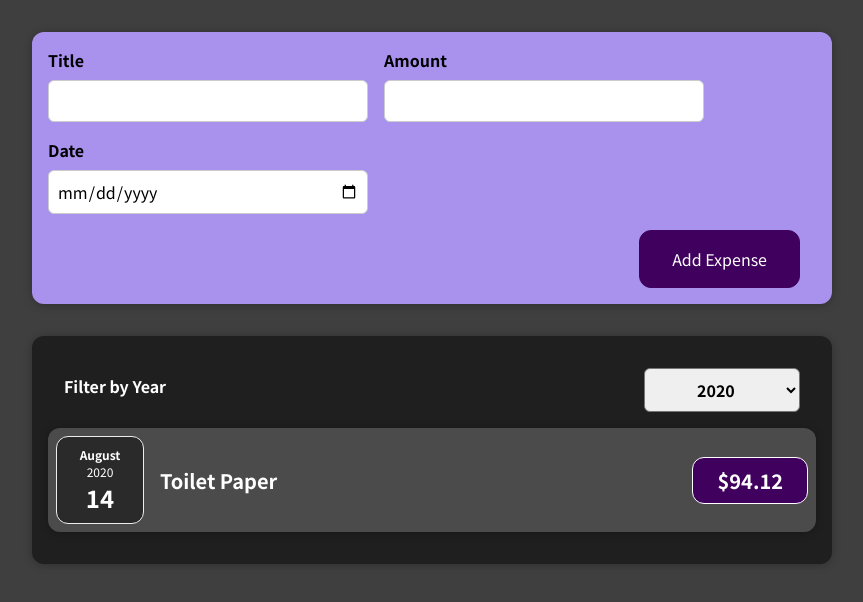
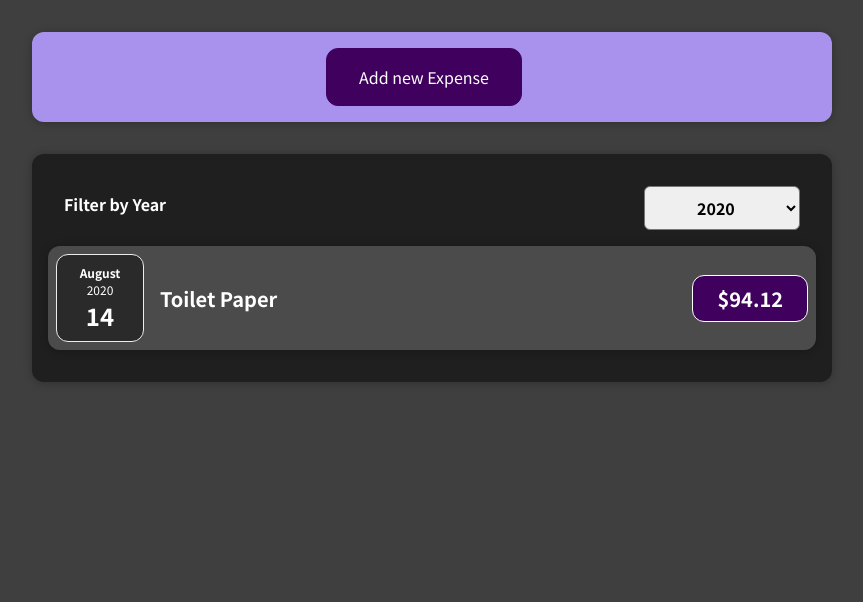
Before and after one commit to Seung-IL-Bang/react-practice, a React (Create React App) app: page / in a window 1280 px wide. Shown: the top 602 px of the page, without its empty margins (208-1071 px from the left). Built offline with nearby package versions, Linux system fonts and the light colour scheme.

Commit message:
[UPD] before implementaing  Chart

```diff
--- a/src/components/Expenses/ExpenseItem.js
+++ b/src/components/Expenses/ExpenseItem.js
@@ -1,10 +1,11 @@
-import './ExpenseItem.css'
-import ExpenseDate from './ExpenseDate';
-import Card from '../UI/Card';
-import { useState } from 'react';
+import "./ExpenseItem.css";
+import ExpenseDate from "./ExpenseDate";
+import Card from "../UI/Card";
+import { useState } from "react";
 
 export default function ExpenseItem(props) {
   return (
+    <li>
       <Card className="expense-item">
         <ExpenseDate date={props.date} />
         <div className="expense-item__description">
@@ -12,5 +13,6 @@
           <div className="expense-item__price">${props.amount}</div>
         </div>
       </Card>
+    </li>
   );
 }
--- a/src/components/Expenses/Expenses.js
+++ b/src/components/Expenses/Expenses.js
@@ -3,6 +3,7 @@
 import ExpenseItem from "./ExpenseItem";
 import "./Expenses.css";
 import ExpensesFilter from "./ExpensesFilter";
+import ExpensesList from "./ExpensesList";
 
 export default function Expenses(props) {
   const [filteredYear, setfilteredYear] = useState("2020");
@@ -15,19 +16,6 @@
     return expense.date.getFullYear().toString() === filteredYear;
   });
 
-  let expensesContent = <p>No expenses found.</p>;
-
-  if (filteredExpenses.length > 0) {
-    expensesContent = filteredExpenses.map((expense) => (
-      <ExpenseItem
-        key={expense.id}
-        title={expense.title}
-        amount={expense.amount}
-        date={expense.date}
-      />
-    ));
-    console.log(expensesContent)
-  }
 
 
   return (
@@ -37,7 +25,7 @@
           selected={filteredYear}
           onChangeFilter={filterChangeHandler}
         />
-        {expensesContent}
+        <ExpensesList items={filteredExpenses}/>
       </Card>
     </div>
   );
--- /dev/null
+++ b/src/components/Expenses/ExpensesList.css
@@ -0,0 +1,9 @@
+.expenses-list {
+  list-style: none;
+  padding: 0;
+}
+
+.expenses-list__fallback {
+  color: white;
+  text-align: center;
+}
--- /dev/null
+++ b/src/components/Expenses/ExpensesList.js
@@ -0,0 +1,22 @@
+import ExpenseItem from "./ExpenseItem";
+import "./ExpensesList.css";
+
+export default function ExpensesList(props) {
+
+  if (props.items.length === 0) {
+    return <h2 className="expenses-list__fallback">Found No Expenses.</h2>
+  }
+
+  return (
+    <ul className="expenses-list">
+      {props.items.map((expense) => (
+        <ExpenseItem
+          key={expense.id}
+          title={expense.title}
+          amount={expense.amount}
+          date={expense.date}
+        />
+      ))}
+    </ul>
+  );
+}
--- a/src/components/NewExpense/ExpenseForm.js
+++ b/src/components/NewExpense/ExpenseForm.js
@@ -78,6 +78,7 @@
         </div>
       </div>
       <div className="new-expense__actions">
+        <button type="button" onClick={props.onCancel}>Cancel</button>
         <button type="submit">Add Expense</button>
       </div>
     </form>
--- a/src/components/NewExpense/NewExpense.js
+++ b/src/components/NewExpense/NewExpense.js
@@ -1,7 +1,10 @@
+import {useState} from 'react';
 import ExpenseForm from './ExpenseForm';
 import './NewExpense.css'
 
 export default function NewExpense(props) {
+
+  const [isEditing, setIsEditing] = useState(false);
 
   const saveExpenseData = (enteredExpenseData) => {
     const expenseData = {
@@ -10,11 +13,23 @@
     }
     console.log(expenseData);
     props.onAddExpense(expenseData);
-  }
+    setIsEditing(false);
+  };
+
+  const startEditingHandler = () => {
+    setIsEditing(true);
+  };
+
+  const stopEditingHandler = () => {
+    setIsEditing(false);
+  };
+
+
 
   return (
     <div className='new-expense'>
-      <ExpenseForm onSaveExpenseData={saveExpenseData}/>
+      {!isEditing && <button onClick={startEditingHandler}>Add new Expense</button>}
+      {isEditing && <ExpenseForm onSaveExpenseData={saveExpenseData} onCancel={stopEditingHandler}/>}
     </div>
   );
 }
```
Also changed, not shown: src/components/Chart/Chart.css (added, +9 -0 lines), src/components/Chart/ChartBar.css (added, +30 -0 lines), src/components/Chart/Chart.js (added), src/components/Chart/ChartBar.js (added). Lines whose indentation alone changed are shown as unchanged.
